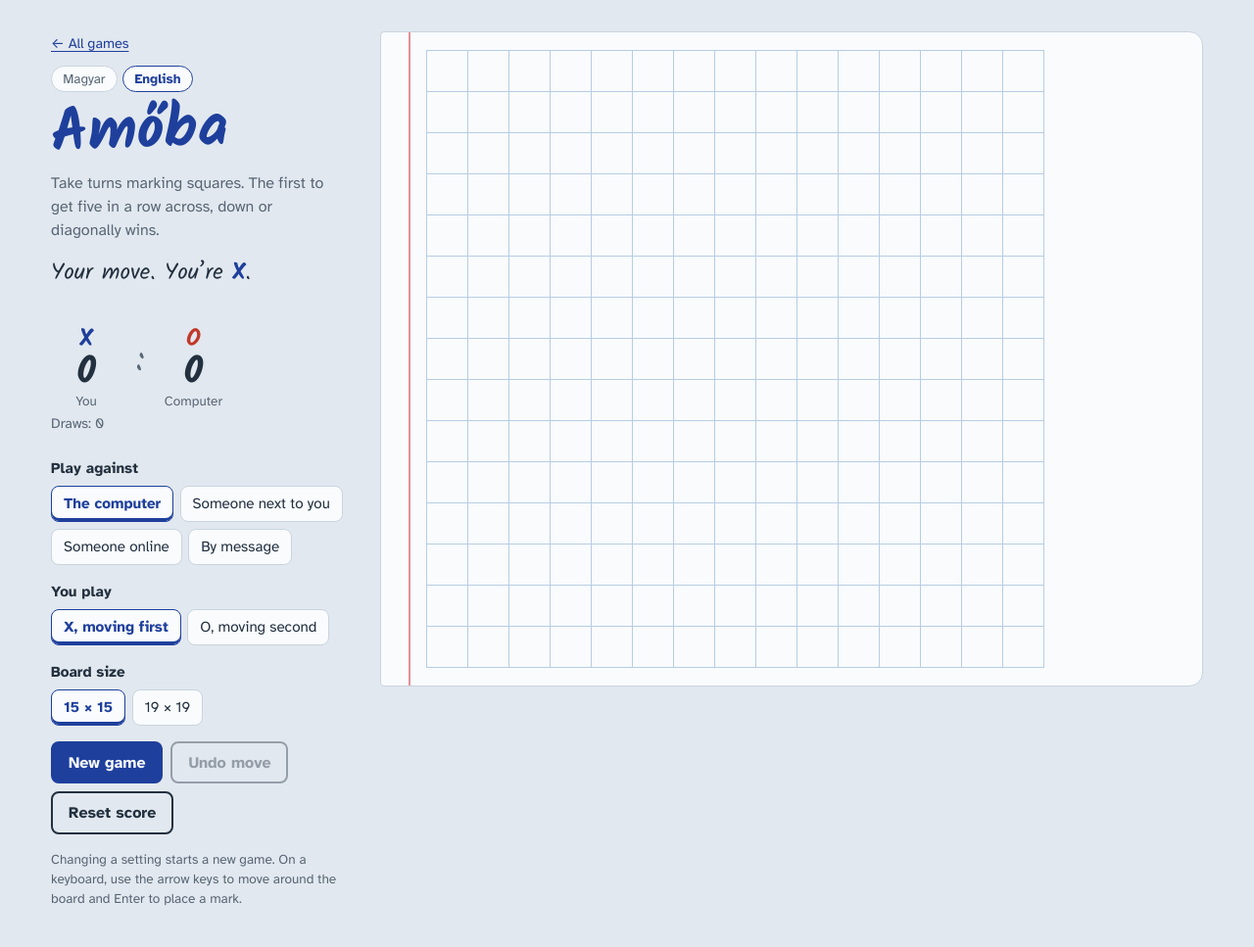
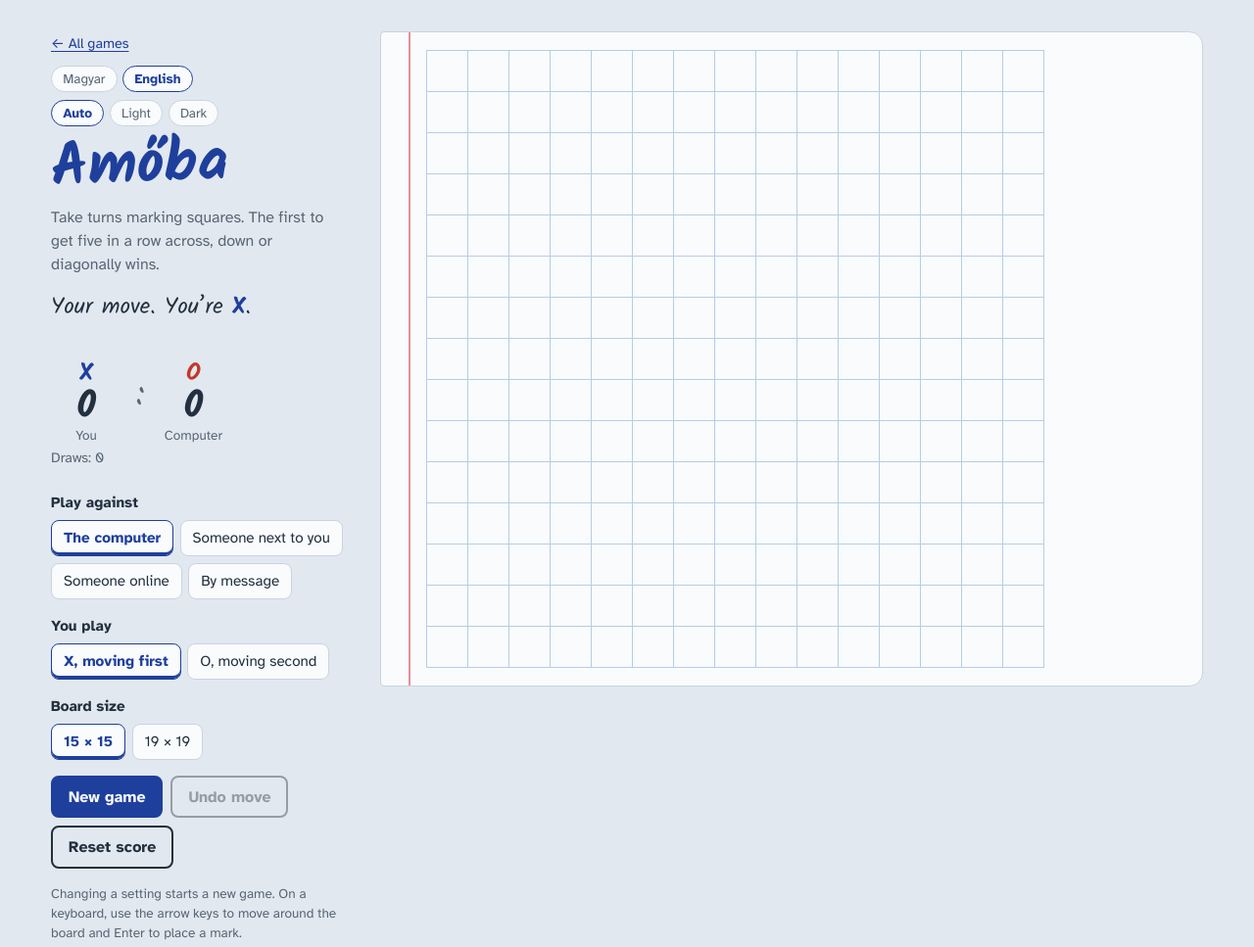
Before and after one commit to jatekbolt/amoba, a plain HTML site: page index.html in a window 1280 px wide. Shown: the whole page at 98% size. Drawn offline with Linux system fonts and the light colour scheme.

Commit message:
Add files via upload

```diff
--- a/index.html
+++ b/index.html
@@ -171,7 +171,8 @@
     padding: .55rem .7rem;
   }
   .panel-msg { font-size: .9rem; margin: 0; min-height: 1.2em; }
-  .lang { display: flex; gap: .35rem; margin: 0 0 .9rem; }
+  .pills { display: flex; flex-wrap: wrap; gap: .5rem 1.1rem; margin: 0 0 .9rem; }
+  .lang { display: flex; gap: .35rem; margin: 0; }
   .home { display: inline-block; margin: 0 0 .7rem; font-size: .9rem; color: var(--ink-x); text-underline-offset: 3px; }
   .home:focus-visible { outline: 2px solid var(--ink-x); outline-offset: 2px; border-radius: 4px; }
   .lang-btn {
@@ -186,14 +187,24 @@
   }
 </style>
 <script src="https://cdn.jsdelivr.net/npm/peerjs@1.5.5/dist/peerjs.min.js"></script>
+<script>
+  try { var th = localStorage.getItem("amoba-theme"); if (th === "light" || th === "dark") document.documentElement.setAttribute("data-theme", th); } catch (e) {}
+</script>
 </head>
 <body>
 <main class="layout">
   <header class="intro">
     <a class="home" href="/" data-i18n="allGames"></a>
-    <div class="lang" role="group" aria-label="Language / Nyelv">
-      <button type="button" class="lang-btn" data-lang="hu" lang="hu">Magyar</button>
-      <button type="button" class="lang-btn" data-lang="en" lang="en">English</button>
+    <div class="pills">
+      <div class="lang" role="group" aria-label="Language / Nyelv">
+        <button type="button" class="lang-btn" data-lang="hu" lang="hu">Magyar</button>
+        <button type="button" class="lang-btn" data-lang="en" lang="en">English</button>
+      </div>
+      <div class="lang" role="group" data-i18n-aria="themeAria">
+        <button type="button" class="lang-btn theme-btn" data-theme-choice="auto" data-i18n="themeAuto"></button>
+        <button type="button" class="lang-btn theme-btn" data-theme-choice="light" data-i18n="themeLight"></button>
+        <button type="button" class="lang-btn theme-btn" data-theme-choice="dark" data-i18n="themeDark"></button>
+      </div>
     </div>
     <h1>Amőba</h1>
     <p class="rules" data-i18n="rules"></p>
@@ -306,7 +317,7 @@
   const PEER_PREFIX = "amoba-5iar-";
   const T = {
     en: {
-      title: "Amőba: five in a row", allGames: "← All games",
+      title: "Amőba: five in a row", allGames: "← All games", themeAria: "Appearance", themeAuto: "Auto", themeLight: "Light", themeDark: "Dark",
       rules: "Take turns marking squares. The first to get five in a row across, down or diagonally wins.",
       scoreAria: "Score", boardAria: "Game board", settingsAria: "Game settings",
       legendMode: "Play against", optAi: "The computer", optPvp: "Someone next to you", optOnline: "Someone online", optMsg: "By message",
@@ -350,7 +361,7 @@
       shareInvite: "Let’s play amőba! Tap to join my game:", shareMove: "My amőba move:"
     },
     hu: {
-      title: "Amőba: öt egy sorban", allGames: "← Összes játék",
+      title: "Amőba: öt egy sorban", allGames: "← Összes játék", themeAria: "Megjelenés", themeAuto: "Auto", themeLight: "Világos", themeDark: "Sötét",
       rules: "Felváltva rajzoljátok a jeleket a négyzetekbe. Az nyer, aki elsőként kirak ötöt egy sorban: vízszintesen, függőlegesen vagy átlósan.",
       scoreAria: "Eredmény", boardAria: "Játéktábla", settingsAria: "Beállítások",
       legendMode: "Ellenfél", optAi: "A gép", optPvp: "Valaki melletted", optOnline: "Valaki online", optMsg: "Üzenetben",
@@ -1255,5 +1266,20 @@
   applyLang();
 })();
 </script>
+<script>
+  // Appearance: follow the device (auto), or always light or dark. Shared by all the games on this site.
+  (function () {
+    const root = document.documentElement;
+    function current() { const v = root.getAttribute("data-theme"); return v === "light" || v === "dark" ? v : "auto"; }
+    function mark() { document.querySelectorAll(".theme-btn").forEach(b => b.setAttribute("aria-pressed", String(b.dataset.themeChoice === current()))); }
+    document.querySelectorAll(".theme-btn").forEach(b => b.addEventListener("click", () => {
+      const v = b.dataset.themeChoice;
+      if (v === "auto") root.removeAttribute("data-theme"); else root.setAttribute("data-theme", v);
+      try { if (v === "auto") localStorage.removeItem("amoba-theme"); else localStorage.setItem("amoba-theme", v); } catch (e) {}
+      mark();
+    }));
+    mark();
+  })();
+</script>
 </body>
 </html>
```
